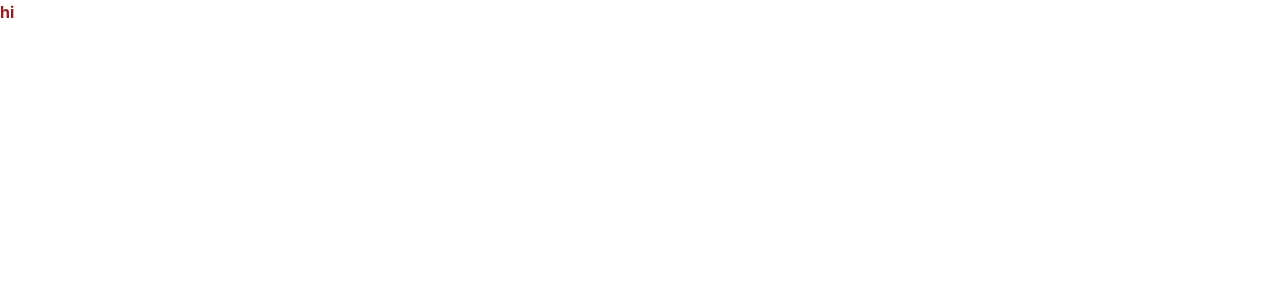
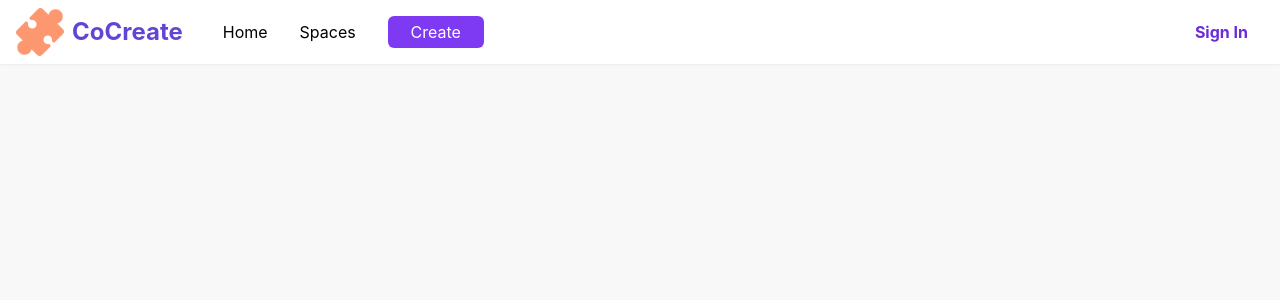
Before and after one commit to Ammadq87/TheHive, a React (Vite) app in the folder TheHive/frontEnd/thehive/: page / in a window 1280 px wide. Shown: the top 300 px of the page. Built offline with nearby package versions, Linux system fonts and the light colour scheme.

Commit message:
Added navbar

```diff
--- a/TheHive/frontEnd/thehive/package.json
+++ b/TheHive/frontEnd/thehive/package.json
@@ -10,6 +10,9 @@
     "preview": "vite preview"
   },
   "dependencies": {
+    "@fortawesome/fontawesome-svg-core": "^6.4.2",
+    "@fortawesome/free-solid-svg-icons": "^6.4.2",
+    "@fortawesome/react-fontawesome": "^0.2.0",
     "flowbite": "^1.8.1",
     "flowbite-react": "^0.5.0",
     "react": "^18.2.0",
--- a/TheHive/frontEnd/thehive/src/App.css
+++ b/TheHive/frontEnd/thehive/src/App.css
@@ -1,3 +1,31 @@
 @tailwind base;
 @tailwind components;
 @tailwind utilities;
+
+* {
+    background-color: #F8F8F8;
+}
+
+h1 {
+    color: #6345D5;
+}
+
+ul {
+    list-style: none;
+    display: flex;
+    margin: 4px;
+    background-color: white;
+    align-items: center;
+}
+
+a {
+    background-color: transparent;
+}
+
+li {
+    margin: 16px;
+    background-color: white;
+}
+
+button {
+}
--- a/TheHive/frontEnd/thehive/src/App.jsx
+++ b/TheHive/frontEnd/thehive/src/App.jsx
@@ -1,13 +1,14 @@
 import { useState } from 'react'
 import reactLogo from './assets/react.svg'
 import viteLogo from '/vite.svg'
-
+import './App.css'
+import Navbar from './components/Navbar'
+// https://dribbble.com/shots/17159089-DoWhith-Personal-Wallet-Dashboard
 function App() {
   const [count, setCount] = useState(0)
-
   return (
     <div>
-      <p class='font-bold text-red-800'>hi</p>
+      <Navbar/>
     </div>
   )
 }
--- /dev/null
+++ b/TheHive/frontEnd/thehive/src/components/Navbar.jsx
@@ -0,0 +1,54 @@
+import { useState } from 'react';
+import logo from '../assets/puzzle.png'
+import { FontAwesomeIcon } from '@fortawesome/react-fontawesome'
+import { faBell } from '@fortawesome/free-solid-svg-icons'
+
+export default function Navbar() {
+
+    const [signedIn, setSignedIn] = useState(false);
+
+    return (
+
+        <div id="navbar" className='bg-white flex h-16 items-center shadow-sm'>
+
+            <div id="logo" className='flex bg-white m-4'>
+                <img src={logo} alt="CoCreate Logo" className='w-12 h-12'/>
+                <a href="" className='bg-white'><h1 className='text-2xl font-bold m-2 bg-white'>CoCreate</h1></a>
+            </div>
+
+            <div id="links">
+                <ul>
+                    <a href='/home'><li>Home</li></a>
+                    <a href='/Spaces'><li>Spaces</li></a>
+                    <button className='m-4 text-12 text-white bg-purple-600 h-8 w-24 rounded-md'>Create</button>
+                </ul>
+            </div>
+
+            {/* ToDo: Add Search Component*/}
+
+            {
+                signedIn &&
+
+                <div id='personal' className='ml-auto'>
+                    <ul>
+                        <a href="" className='m-4'><FontAwesomeIcon icon={faBell}/></a>
+                        <button><img className='w-8 h-8 rounded-full mx-4' src="https://i.pinimg.com/736x/8b/16/7a/8b167af653c2399dd93b952a48740620.jpg" alt="" /></button>
+                    </ul>
+                </div>
+            }
+
+            {
+                !signedIn &&
+
+                <div id='signedOut' className='ml-auto'>
+                    <ul>
+                        <a href="/SignIn" className='bg-white'><h3 className='mx-8 text-md font-bold m-2 text-purple-700 bg-white'>Sign In</h3></a>
+                    </ul>
+                </div>
+            }
+
+
+        </div>
+
+    );
+}
--- /dev/null
+++ b/TheHive/frontEnd/thehive/src/pages/Login.jsx
@@ -0,0 +1,10 @@
+export default function Login (){
+    return (
+        <div>
+            <form action="">
+                <input type="email" required/>
+                <button type="submit">Sign In</button>
+            </form>
+        </div>
+    );
+}
--- a/TheHive/frontEnd/thehive/tailwind.config.js
+++ b/TheHive/frontEnd/thehive/tailwind.config.js
@@ -6,6 +6,10 @@ module.exports = {
   ],
   theme: {
     extend: {},
+    colors: {
+      'white': '#ffffff',
+      'purple': '#6345D5'
+    }
   },
   plugins: [
     require('flowbite/plugin')
```
Also changed, not shown: TheHive/frontEnd/thehive/src/assets/puzzle.png (added), 1 other file (tests, documents, lock files or other folders).
